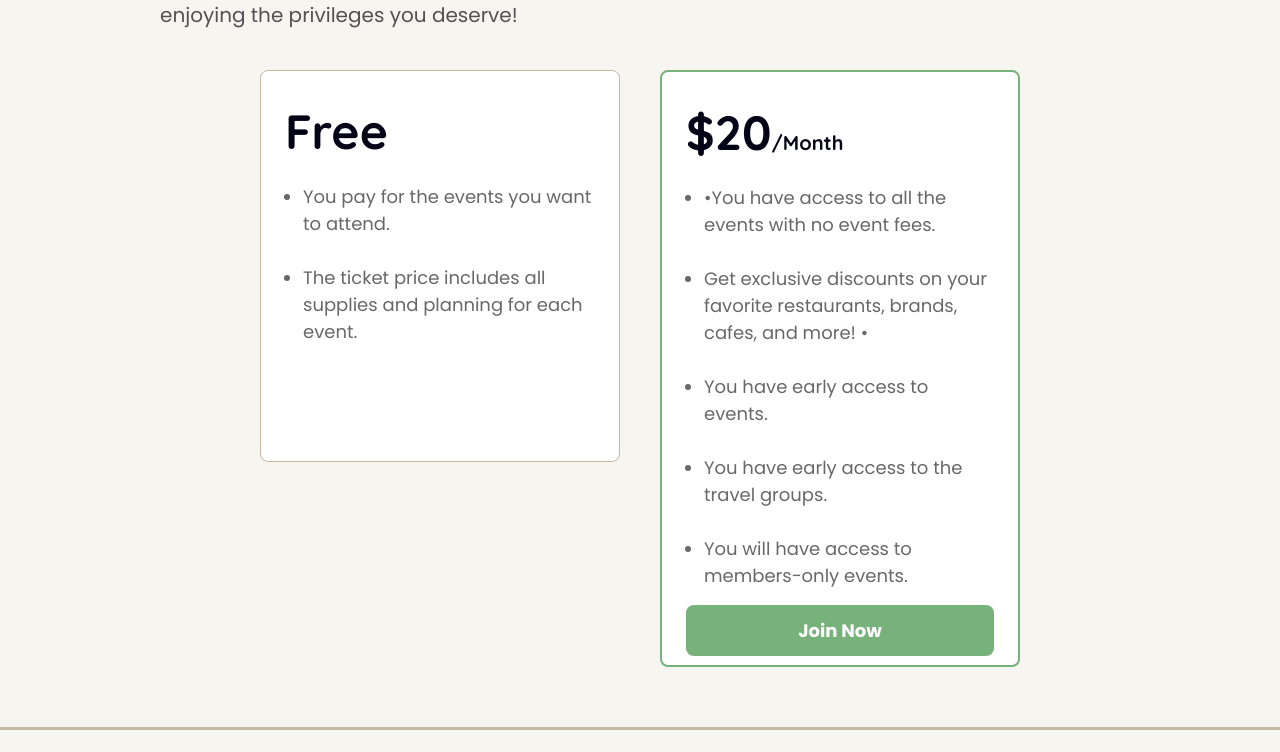
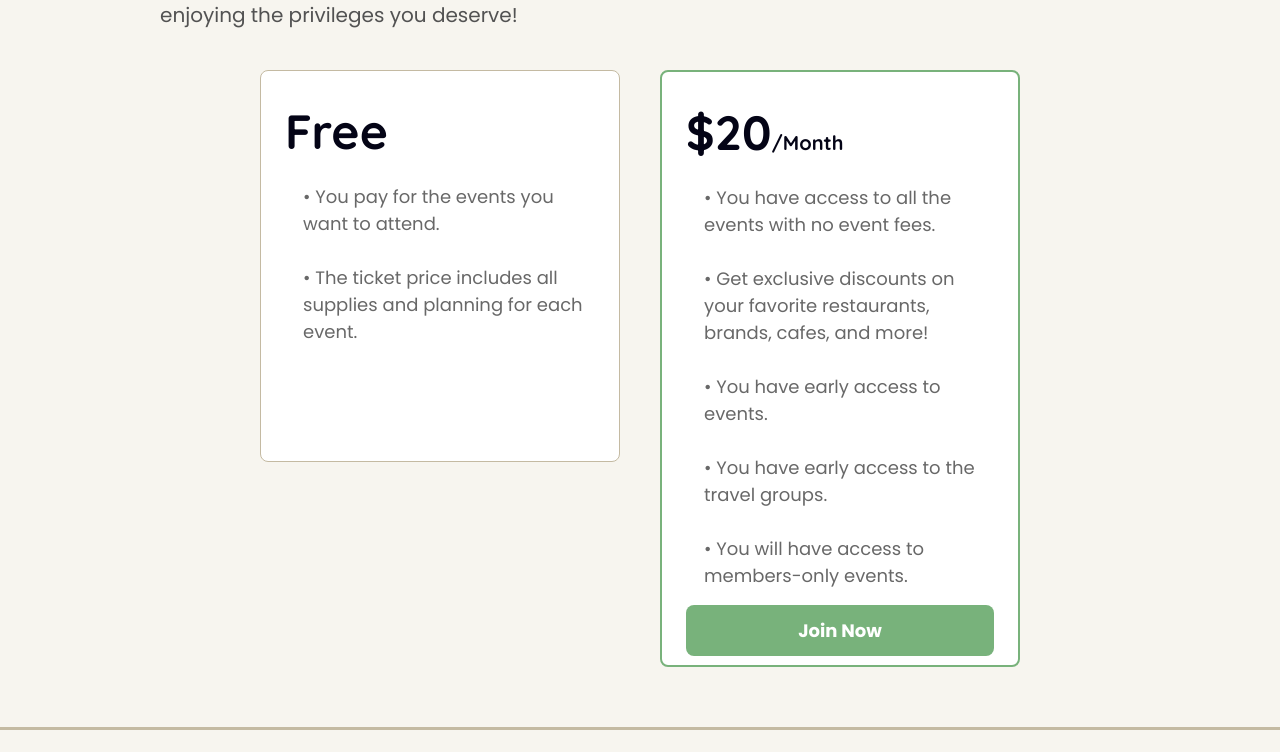
Before and after one commit to ekkomediaprojects/ummati-frontend, a React (Create React App) app: page /membership in a window 1280 px wide. Shown: the part 551-1303 px from the top of the page. Built offline with nearby package versions, Linux system fonts and the light colour scheme.

Commit message:
membership cards text trying differnt bullet

```diff
--- a/src/pages/Membership.js
+++ b/src/pages/Membership.js
@@ -26,9 +26,9 @@ const Membership = () => (
                 <div style={styles.membershipBoxFree}>
                     <div style={styles.priceTitle}>Free</div>
                     <ul style={styles.benefitsText}>
-                        <li>You pay for the events you want to attend.</li>
+                        <li>• You pay for the events you want to attend.</li>
                         <br />
-                        <li>The ticket price includes all supplies and planning for each event.</li>
+                        <li>• The ticket price includes all supplies and planning for each event.</li>
                     </ul>
                 </div>
 
@@ -39,15 +39,15 @@ const Membership = () => (
                         <span style={styles.monthText}>/Month</span>
                     </div>
                     <ul style={styles.benefitsText}>
-                        <li>•You have access to all the events with no event fees.</li>
+                        <li>• You have access to all the events with no event fees.</li>
                         <br />
-                        <li>Get exclusive discounts on your favorite restaurants, brands, cafes, and more! •</li>
+                        <li>• Get exclusive discounts on your favorite restaurants, brands, cafes, and more! </li>
                         <br />
-                        <li>You have early access to events.</li>
+                        <li>• You have early access to events.</li>
                         <br />
-                        <li>You have early access to the travel groups.</li>
+                        <li>• You have early access to the travel groups.</li>
                         <br />
-                        <li>You will have access to members-only events.</li>
+                        <li>• You will have access to members-only events.</li>
                     </ul>
                     <button style={styles.joinButton}>Join Now</button>
                 </div>
@@ -133,7 +133,7 @@ const styles = {
         color: '#040416',
     },
     benefitsText: {
-        listStyleType: 'disc', // Adds bullet points
+        //listStyleType: 'disc', // Adds bullet points
         paddingLeft: '18px', // Indents the list for better spacing
         color: '#686868',
         fontSize: '18px',
```
